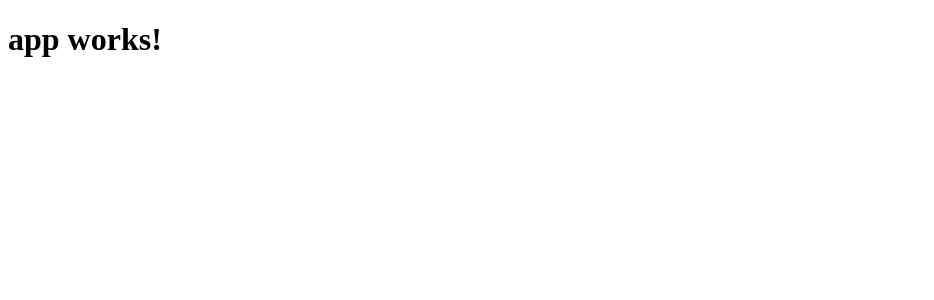
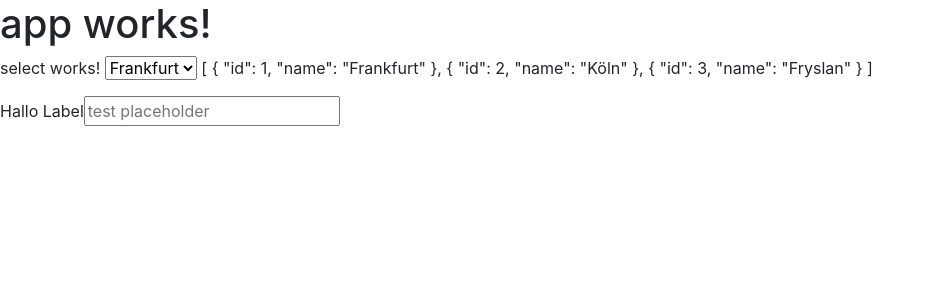
Before and after one commit to DigitalOrbit/angularTest, an Angular app: page / in a window 1280 px wide. Shown: the top 300 px of the page, without its empty margins (0-934 px from the left). Built offline with nearby package versions, Linux system fonts and the light colour scheme.

Commit message:
feat(bootstrap): add twitter bootstrap 4

```diff
--- a/angular-cli.json
+++ b/angular-cli.json
@@ -18,6 +18,8 @@
       "prefix": "app",
       "mobile": false,
       "styles": [
+        "../node_modules/bootstrap/dist/css/bootstrap.css",
+        "../node_modules/font-awesome/css/font-awesome.css",
         "styles.css"
       ],
       "scripts": [],
--- a/package.json
+++ b/package.json
@@ -21,7 +21,9 @@
     "@angular/platform-browser": "^2.3.1",
     "@angular/platform-browser-dynamic": "^2.3.1",
     "@angular/router": "^3.3.1",
+    "bootstrap": "^4.0.0-alpha.6",
     "core-js": "^2.4.1",
+    "font-awesome": "^4.7.0",
     "rxjs": "^5.0.1",
     "ts-helpers": "^1.1.1",
     "zone.js": "^0.7.2"
--- a/src/app/app.component.html
+++ b/src/app/app.component.html
@@ -1,3 +1,5 @@
 <h1>
   {{title}}
 </h1>
+<app-select [selection]="selection"></app-select>
+<app-input [placeholder]="placeholder" label="Hallo Label"></app-input>
--- a/src/app/app.component.ts
+++ b/src/app/app.component.ts
@@ -7,4 +7,21 @@ import { Component } from '@angular/core';
 })
 export class AppComponent {
   title = 'app works!';
+
+  selection = [
+    {
+      id: 1,
+      name: 'Frankfurt'
+    },
+    {
+      id: 2,
+      name: 'Köln'
+    },
+    {
+      id: 3,
+      name: 'Fryslan'
+    }
+  ]
+
+  placeholder = 'test placeholder';
 }
--- a/src/app/app.module.ts
+++ b/src/app/app.module.ts
@@ -2,6 +2,8 @@ import { BrowserModule } from '@angular/platform-browser';
 import { NgModule } from '@angular/core';
 import { FormsModule } from '@angular/forms';
 import { HttpModule } from '@angular/http';
+
+import { BaseModule } from './base/base.module';
 
 import { AppComponent } from './app.component';
 
@@ -12,7 +14,8 @@ import { AppComponent } from './app.component';
   imports: [
     BrowserModule,
     FormsModule,
-    HttpModule
+    HttpModule,
+    BaseModule
   ],
   providers: [],
   bootstrap: [AppComponent]
--- /dev/null
+++ b/src/app/base/input/input.component.html
@@ -0,0 +1,2 @@
+<label>{{label}}</label>
+<input placeholder="{{placeholder}}" type="text" name="" value="">
--- /dev/null
+++ b/src/app/base/input/input.component.ts
@@ -0,0 +1,18 @@
+import { Component, OnInit, Input } from '@angular/core';
+
+@Component({
+  selector: 'app-input',
+  templateUrl: './input.component.html',
+  styleUrls: ['./input.component.css']
+})
+export class InputComponent implements OnInit {
+
+  constructor() { }
+
+  ngOnInit() {
+  }
+
+  @Input() placeholder = '';
+  @Input() label = '';
+
+}
--- /dev/null
+++ b/src/app/base/select/select.component.html
@@ -0,0 +1,7 @@
+<p>
+  select works!
+  <select class="" name="">
+    <option *ngFor="let item of selection" value="{{item.id}}">{{item.name}}</option>
+  </select>
+    {{selection | json}}
+</p>
--- /dev/null
+++ b/src/app/base/select/select.component.ts
@@ -0,0 +1,18 @@
+import { Component, OnInit, Input } from '@angular/core';
+
+@Component({
+  selector: 'app-select',
+  templateUrl: './select.component.html',
+  styleUrls: ['./select.component.css']
+})
+export class SelectComponent implements OnInit {
+
+  constructor() { }
+
+  ngOnInit() {
+    console.log(this.selection);
+  }
+
+  @Input() selection = [];
+
+}
```
Also changed, not shown: src/app/base/base.module.ts (added, +22 -0 lines), src/app/base/input/input.component.css (added), src/app/base/select/select.component.css (added), 2 other files (tests, documents, lock files or other folders).
